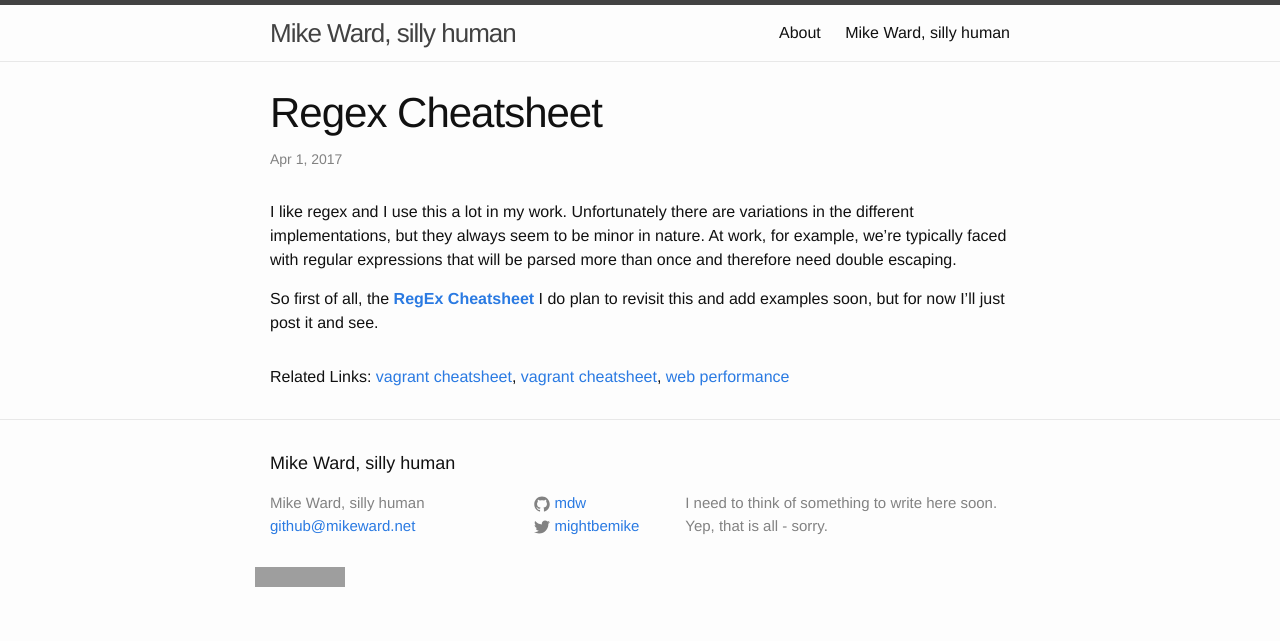
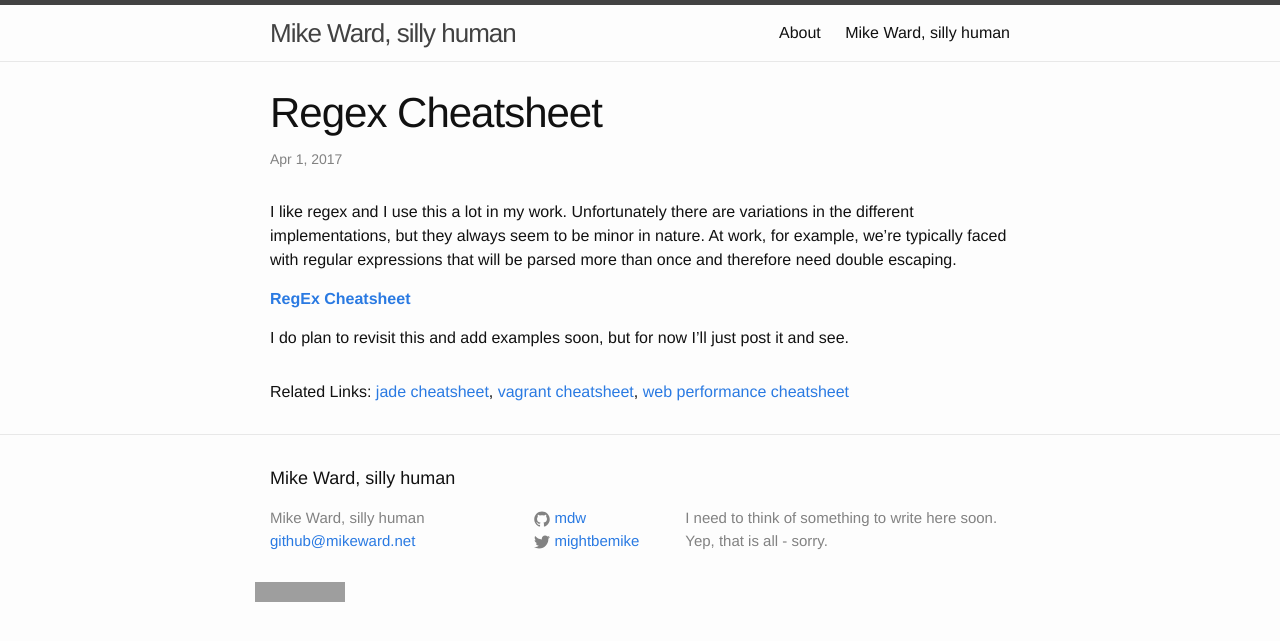
Before and after one commit to mdw/mdw.github.io, a Jekyll site: the page built from _posts/2017-04-01-regex-cheatsheet.md, in a window 1280 px wide. Shown: the top 641 px of the page. Built offline with Jekyll 4.4.1, drawn with Linux system fonts in a browser that asks for light colours; comment, search, counter and statistics services are not loaded; grey boxes are pictures that could not be loaded.

Commit message:
fix related links sections

```diff
--- a/_posts/2017-04-01-regex-cheatsheet.md
+++ b/_posts/2017-04-01-regex-cheatsheet.md
@@ -4,10 +4,12 @@ title:  "Regex Cheatsheet"
 date:   2017-04-01
 categories: regex cheatsheet
 gravatar:   "https://en.gravatar.com/userimage/5924047/07f2a056d18fd10a7054b7c4d2e73ed8.jpeg"
-relatedlinks: "<a href='/cheatsheets/jade.html' class='relatedlink'>vagrant cheatsheet</a>, <a href='/cheatsheets/vagrant.html' class='relatedlink'>vagrant cheatsheet</a>, <a href='/cheatsheets/performance.html' class='relatedlink'>web performance</a>"
+relatedlinks: "<a href='/cheatsheets/jade-cheatsheet.html' class='relatedlink'>jade cheatsheet</a>, <a href='/cheatsheets/vagrant.html' class='relatedlink'>vagrant cheatsheet</a>, <a href='/cheatsheets/performance.html' class='relatedlink'>web performance cheatsheet</a>"
 excerpt: I like regex and I use this a lot in my work. Here is a quick and dirty cheatsheet for regex!
 ---
 
 I like regex and I use this a lot in my work. Unfortunately there are variations in the different implementations, but they always seem to be minor in nature. At work, for example, we're typically faced with regular expressions that will be parsed more than once and therefore need double escaping.
 
-So first of all, the __[RegEx Cheatsheet](/cheatsheets/regex-cheatsheet.html)__ I do plan to revisit this and add examples soon, but for now I'll just post it and see.
+__[RegEx Cheatsheet](/cheatsheets/regex-cheatsheet.html)__
+
+I do plan to revisit this and add examples soon, but for now I'll just post it and see.
```
Also changed, not shown: _posts/2015-10-30-jade-cheatsheet-and-example.md (+1 -1 lines), _posts/2015-11-06-web-performance-cheatsheet.md (+1 -0 lines), _posts/2015-11-27-vagrant-cheatsheet.md (+1 -0 lines).
